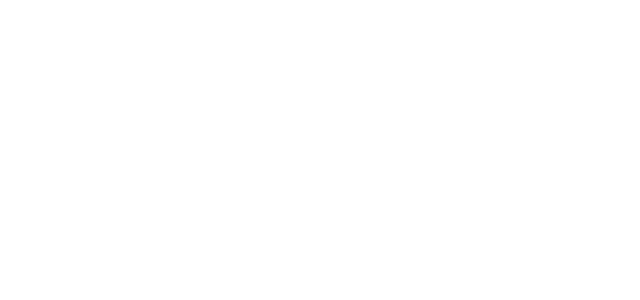
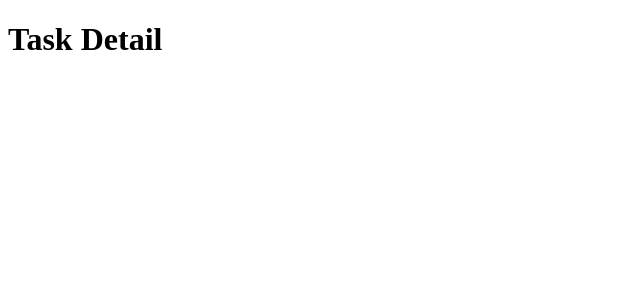
Before and after one commit to RazielGMoncayo/react-cert-journey, a React app in the folder frontend/: page /task/1 in a window 1280 px wide. Before the commit this address had no page. Shown: the top 300 px of the page, without its empty margins (0-640 px from the left). Built offline with nearby package versions, Linux system fonts and the light colour scheme; the HTML template or start-up script is replaced by a standard one.

Commit message:
feat: create TaskDetails page and rout on App.jsx

```diff
--- a/frontend/src/App.jsx
+++ b/frontend/src/App.jsx
@@ -2,6 +2,7 @@
 import About from './pages/About'
 import Home from './pages/Home'
 import { Routes, Route } from 'react-router-dom'
+import TaskDetail from './pages/TaskDetail'
 
 function App() {
 
@@ -10,6 +11,7 @@
       <Routes>
         <Route path='/' element={<Home/>}/>
         <Route path='/about' element={<About/>}/>
+        <Route path='/task/:id' element={<TaskDetail/>}/>
       </Routes>
     </main>
   )}
--- /dev/null
+++ b/frontend/src/pages/TaskDetail.jsx
@@ -0,0 +1,7 @@
+
+export default function TaskDetail() {
+    return(
+        <main>
+            <h1>Task Detail</h1>
+        </main>
+    )};
```
